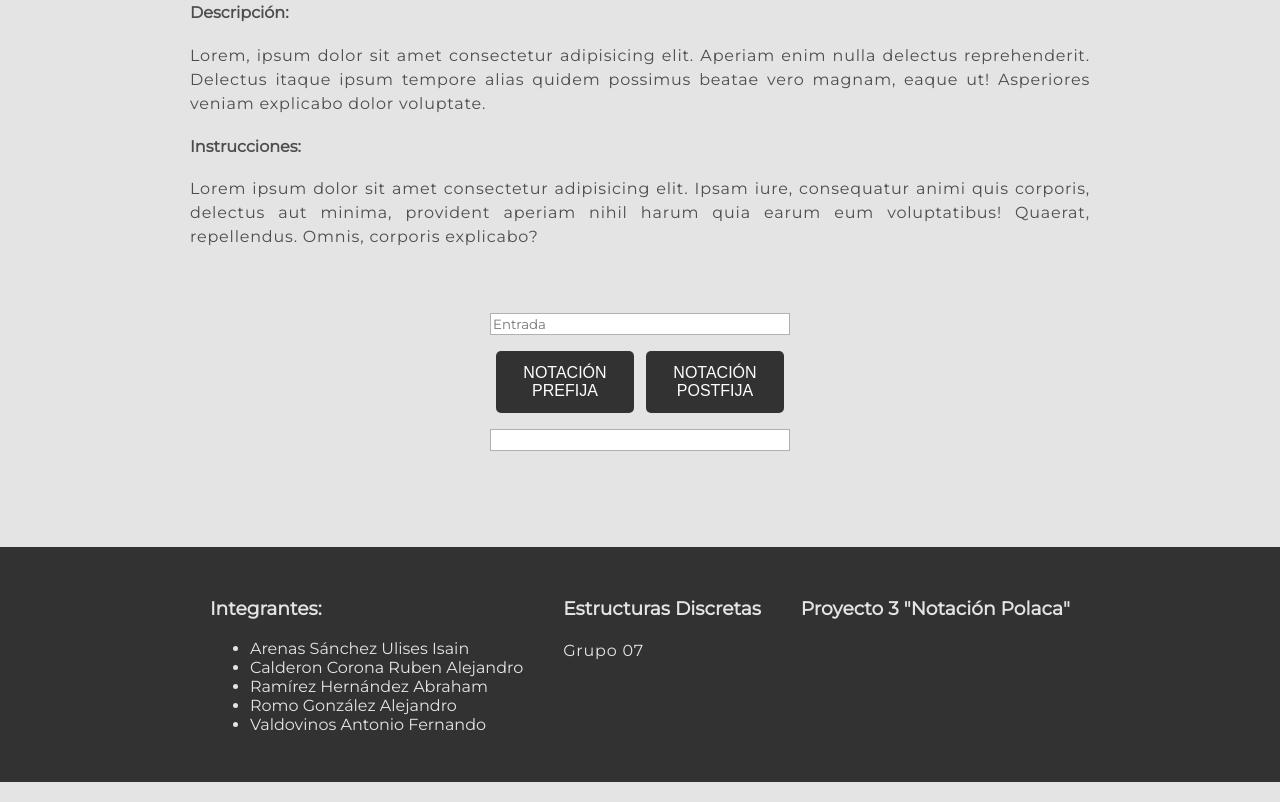
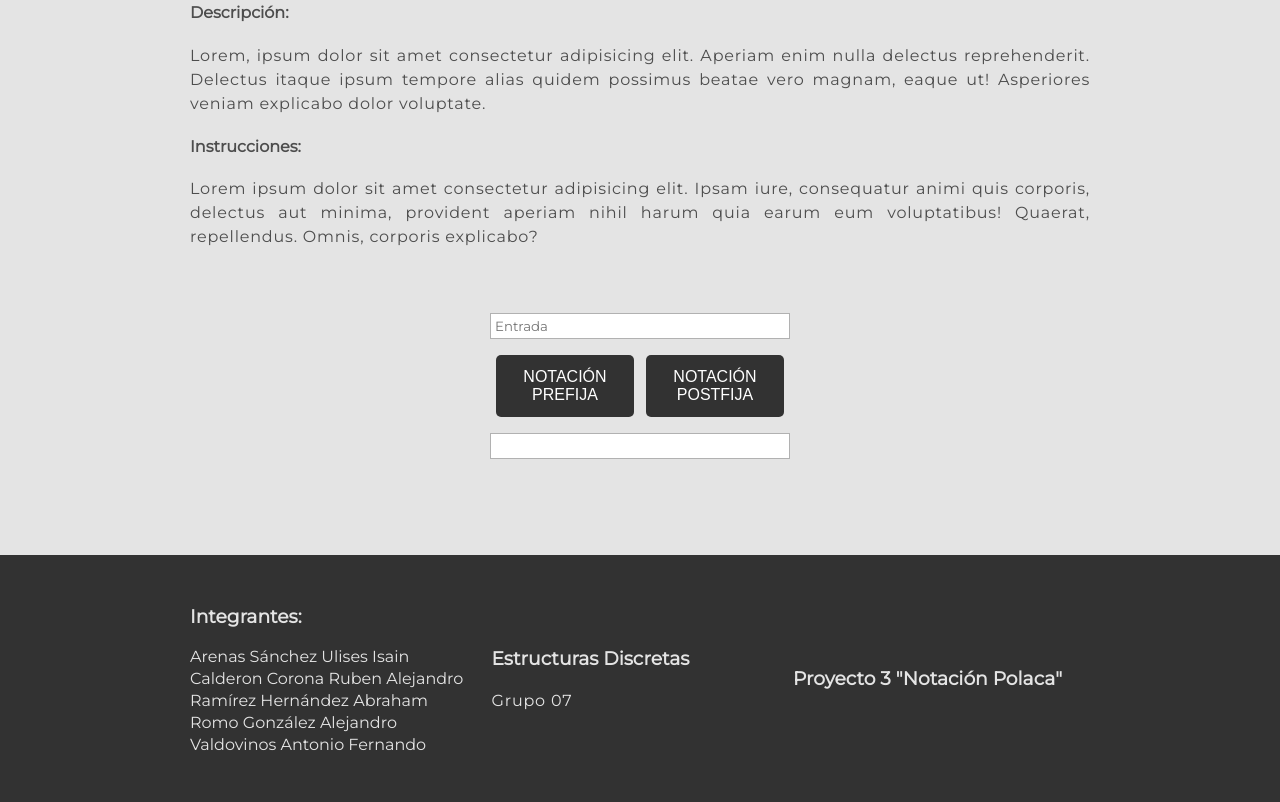
Before and after one commit to AbrahamRH/ProyectoWeb_NotacionPolaca, a plain HTML site: page index.html in a window 1280 px wide. Shown: the part 403-1205 px from the top of the page. Drawn offline with Linux system fonts and the light colour scheme.

Commit message:
modifico la lista de nombres de los integrantes

```diff
--- a/css/estilos.css
+++ b/css/estilos.css
@@ -124,7 +124,7 @@ input[type="text"], .botones
 
 input[type="text"]
 {
-	padding: 2px;
+	padding: 4px;
 }
 
 input[type="text"]
@@ -157,8 +157,6 @@ button:hover
 /*Configuraciones del footer de la página*/
 footer
 {
-	position: relative;
-	display: block;
 	background-color: #323232;
 	padding: 2rem 0;
 	color: #E4E4E4;
@@ -169,7 +167,42 @@ footer
 .contenido-footer
 {
 	display: flex;
-	justify-content: space-around;
+
+	justify-content: space-between;
 	align-content: center;
+	padding: 0px;
 	height: fit-content;
 }
+
+.contenido-footer section
+{
+	align-content: center;
+}
+
+section > ul
+{
+	margin-left: 0;
+	padding-left: 0px;
+	list-style-type: none;
+}
+
+li
+{
+	margin: 3px 0;
+	text-align: initial;
+}
+
+.contenido-footer section
+{
+	width: 33%;
+	font-size: 1rem;
+}
+
+@media screen and (max-width: 1100px)
+{
+	.contenido-footer
+	{
+		flex-wrap: wrap;
+		flex-direction: row;
+	}
+}
```
